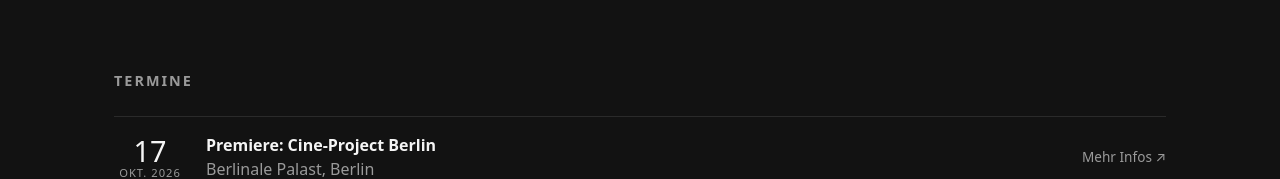
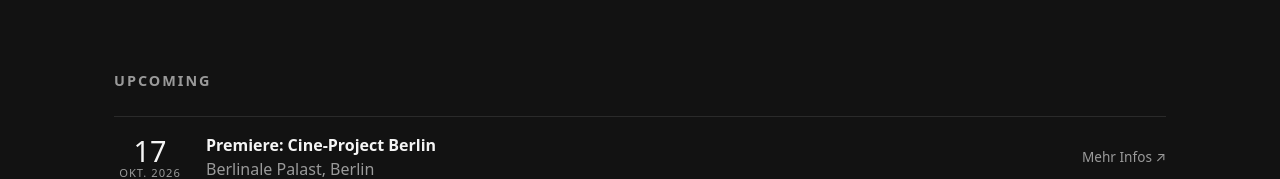
Before and after one commit to PedroJRGarcia/actressWebsite, a React (Vite) app: page / in a window 1280 px wide. Shown: the part 1223-1402 px from the top of the page. Built offline with nearby package versions, Linux system fonts and the light colour scheme; a web font is replaced by a local one.

Commit message:
target menu upcoming

```diff
--- a/src/components/Events.tsx
+++ b/src/components/Events.tsx
@@ -5,7 +5,7 @@
 export const Events: React.FC<SectionProps> = ({ t }) => {
   if (upcoming.length === 0) return null
   return (
-    <section id='events' className='events'>
+    <section className='events'>
       <h2>{t.events.title}</h2>
       <ul>
         {upcoming.map(event => {
--- a/src/components/Home.tsx
+++ b/src/components/Home.tsx
@@ -18,6 +18,8 @@
       </div>
     </section>
 
+    {/* The "Upcoming" menu link lands here, so "About me" and the events show together */}
+    <div id='events'>
       {/* A little about Elina, then her details */}
       <section className='about'>
         <div>
@@ -36,5 +38,6 @@
 
       {/* Upcoming events, right under "About me" */}
       <Events t={t} />
+    </div>
   </>
 )
--- a/src/i18n/de.json
+++ b/src/i18n/de.json
@@ -13,7 +13,7 @@
   "role": "Schauspielerin",
   "watchReel": "Showreel ansehen ▶",
   "events": {
-    "title": "Termine",
+    "title": "Upcoming",
     "more": "Mehr Infos"
   },
   "filmmakersConsent": {
```
Lines whose indentation alone changed are shown as unchanged.
